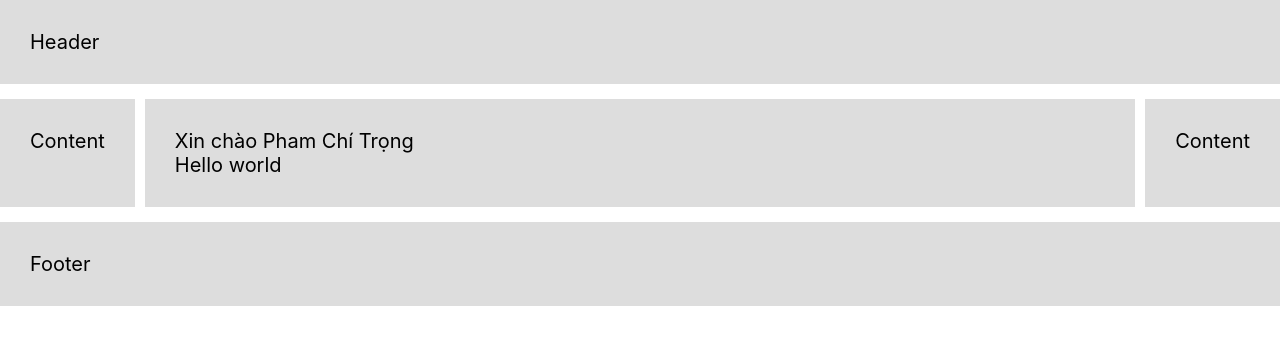
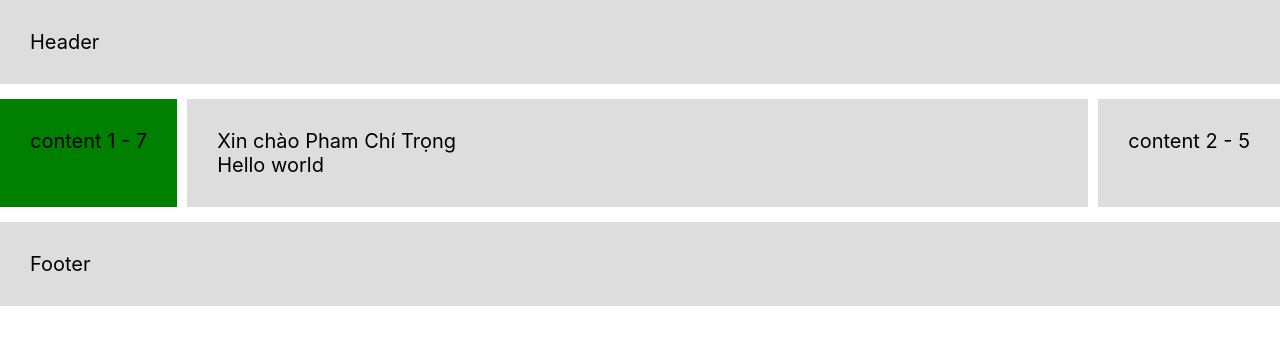
Before and after one commit to peterho77/web_intern, a React (Create React App) app: page / in a window 1280 px wide. Shown: the top 344 px of the page. Built offline with nearby package versions, Linux system fonts and the light colour scheme.

Commit message:
sử dụng props

```diff
--- a/src/App.css
+++ b/src/App.css
@@ -3,6 +3,10 @@
   margin-bottom:15px;
   font-size:20px;
   padding:30px;
+}
+
+.box.box--active{
+  background:green;
 }
 
 .main{
--- a/src/App.js
+++ b/src/App.js
@@ -9,9 +9,9 @@ function App() {
     <>
       <Header/>
       <div className="main">
-        <Content/>
+        <Content text="content 1" number={7} active={true}/>
         <MainMenu/>
-        <Content/>
+        <Content text="content 2" number={5} active={false}/>
       </div>
       <Footer/>
     </>
--- a/src/components/Content/index.js
+++ b/src/components/Content/index.js
@@ -1,9 +1,10 @@
-function Content()
+function Content(object)
 {
+    const {text,number,active} = object;
     return (
         <>
-            <div className="box">
-                Content
+            <div className={"box "+(active ? "box--active" : "")}>
+                {text} - {number}
             </div>
         </>
     )
--- a/src/index.js
+++ b/src/index.js
@@ -6,9 +6,7 @@ import reportWebVitals from './reportWebVitals';
 
 const root = ReactDOM.createRoot(document.getElementById('root'));
 root.render(
-  <React.StrictMode>
-    <App />
-  </React.StrictMode>
+  <App />
 );
 
 // If you want to start measuring performance in your app, pass a function
```
